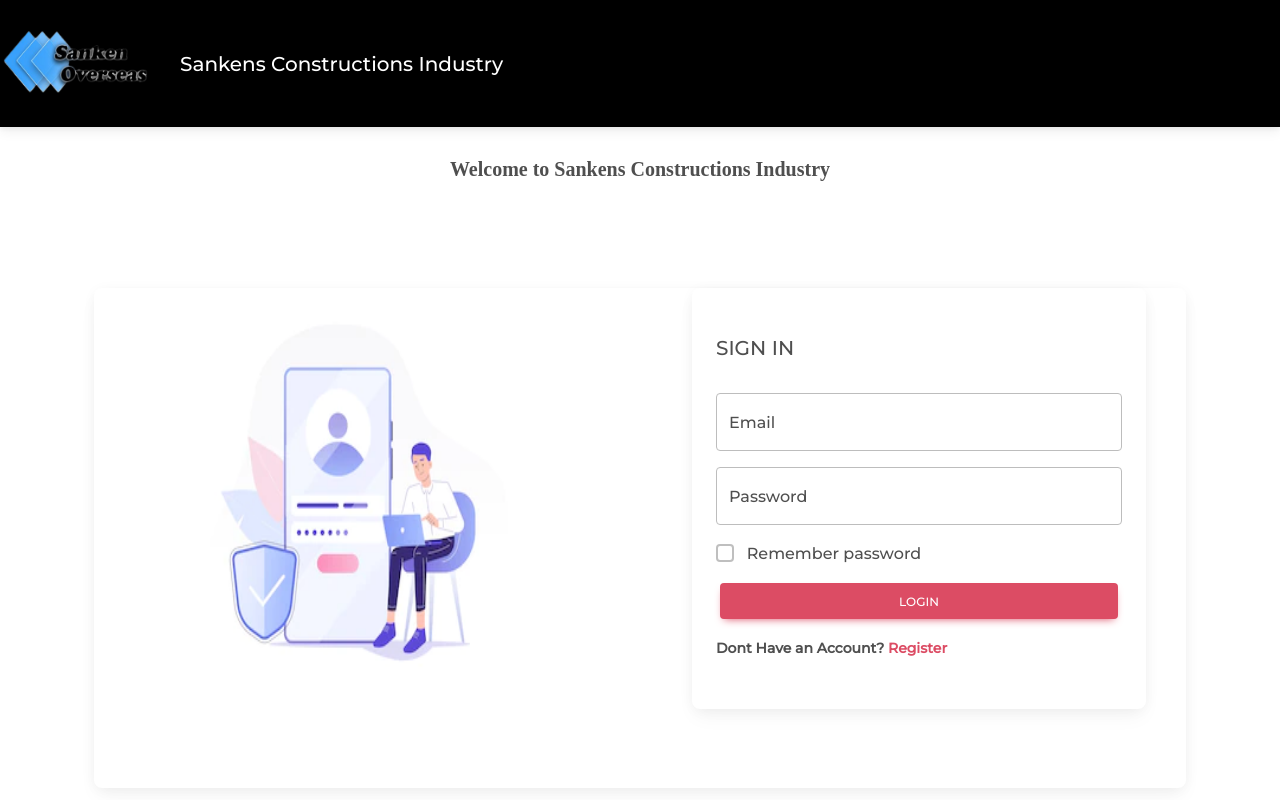
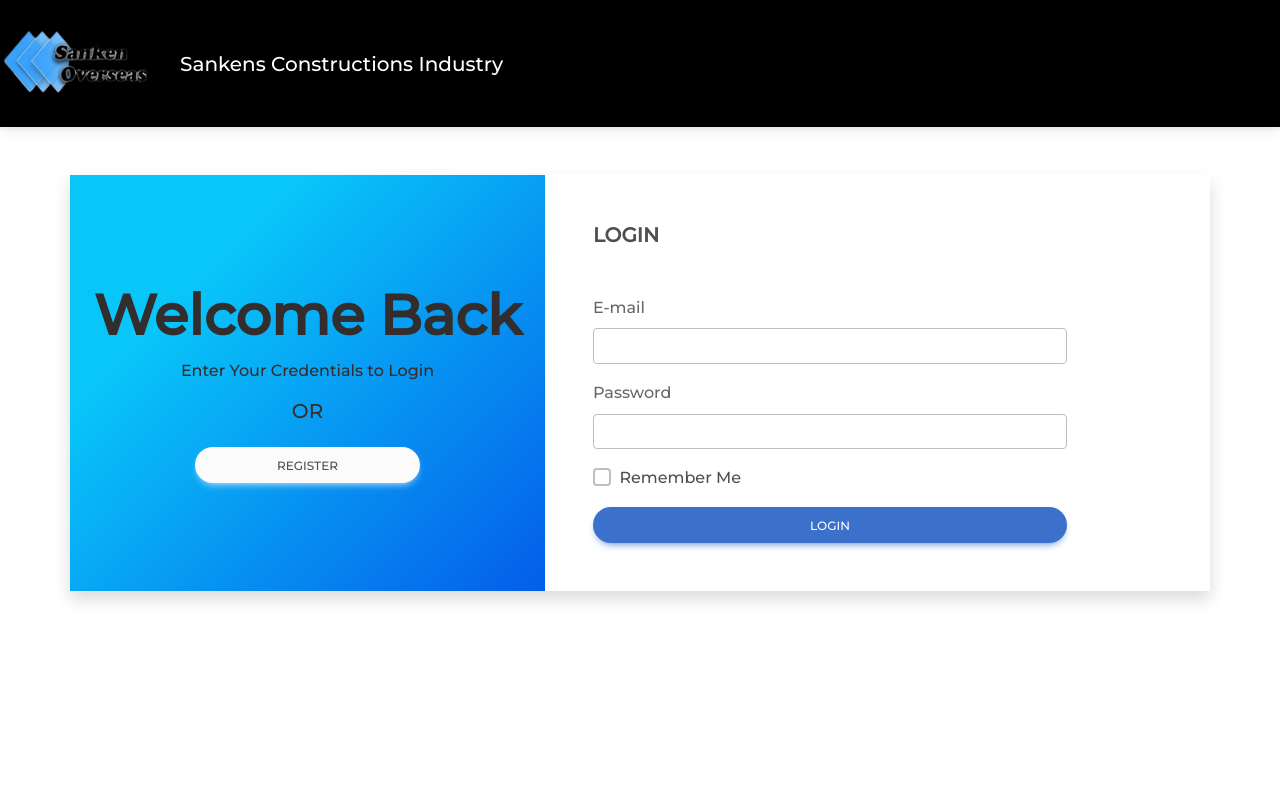
Before and after one commit to minosh00/CSSE_Procurement-Construction-Industry, a React (Create React App) app in the folder client/: page /login in a window 1280 px wide. Built offline with nearby package versions, Linux system fonts and the light colour scheme; a web font is replaced by a local one.

Commit message:
Modify Add Supplier

```diff
--- a/client/src/App.css
+++ b/client/src/App.css
@@ -28,6 +28,11 @@
   color: #61dafb;
 }
 
+.forml {
+  background-color: #045de9;
+  background-image: linear-gradient(315deg, #045de9 0%, #09c6f9 74%);
+}
+
 @keyframes App-logo-spin {
   from {
     transform: rotate(0deg);
--- a/client/src/App.js
+++ b/client/src/App.js
@@ -1,6 +1,8 @@
 import React, { useEffect, useState } from "react";
 
 import { BrowserRouter as Router, Route, Routes } from "react-router-dom";
+
+import './App.css'
 
 import Login from "./components/Auth/Login";
 import Register from "./components/Auth/RegisterUser";
--- a/client/src/components/Auth/Login.js
+++ b/client/src/components/Auth/Login.js
@@ -1,5 +1,5 @@
 import React, { useState } from "react";
-import { Link, useNavigate } from "react-router-dom";
+import { NavLink, useNavigate } from "react-router-dom";
 import { LoginSupplier } from "../../Services/AuthServices";
 import Swal from "sweetalert2";
 import logo from '../images/loginnn.webp'
@@ -45,62 +45,34 @@ const Login = () => {
 
     return (
         <div>
-            <center>
-                <div style={{ marginTop: "30px" }}>
-                    <center><h1 style={{ "font-family": 'Chilanka' }} ><b>Welcome to   Sankens Constructions Industry</b></h1></center>
-                </div>
-                <br />
-
-            </center>
-            <br />
-            <div className="container">
-                <div className="container mt-5">
-                    <div className="card card0 border-0">
-                        <div className="row d-flex">
-                            <div className="col-lg-6">
-                                <div className="card1 pb-5">
-
-                                    <div className="row px-3 justify-content-center mt-4 mb-5 border-line"> <img src={logo} style={{ height: "380px", width: "450px" }} className="image" /> </div>
-                                </div>
+            <div className="container shadow my-5">
+                <div className="row">
+                    <div className="col-md-5 d-flex flex-column align-items-center text-dark justify-content-center forml">
+                        <h3 className="display-4 fw-bolder"> Welcome Back</h3>
+                        <p className="lead text-center">Enter Your Credentials to Login</p>
+                        <h5 className="mb-4">OR</h5>
+                        <NavLink to="/register" className="btn btn-light rounded-pill pb-2 w-50">Register</NavLink>
+                    </div>
+                    <div className="col-md-6 p-5">
+                        <h1 className="display-6 fw-bolder mb-5">LOGIN</h1>
+                        <form className="form" onSubmit={(e) => onSubmit(e)}>
+                            <div class="mb-3">
+                                <label for="username" class="form-label">E-mail</label>
+                                <input name="email" value={email} onChange={(e) => onChange(e)} type="text" class="form-control" required />
                             </div>
-                            <div className="col-lg-6">
-                                <form className="form" onSubmit={(e) => onSubmit(e)}>
-                                    <div className="card2 card border-0 px-4 py-5">
-                                        <h1> SIGN IN</h1>
-                                        <br></br>
-                                        <div class="form-floating mb-3">
-                                            <input class="form-control" name="email" value={email} onChange={(e) => onChange(e)} required placeholder="Enter Email" />
-                                            <label for="floatingInput">Email </label>
-                                        </div>
-
-                                        <div class="form-floating mb-3">
-                                            <input class="form-control" type="password" placeholder="Password" name="password" minLength="6" value={password} onChange={(e) => onChange(e)} required />
-                                            <label for="floatingPassword">Password</label>
-                                        </div>
-
-                                        <div class="form-check mb-3">
-                                            <input class="form-check-input" type="checkbox" value="" id="rememberPasswordCheck" />&nbsp;
-                                            <label class="form-check-label" for="rememberPasswordCheck">
-                                                Remember password
-                                            </label>
-                                        </div>
-                                        <div className="row mb-3 px-3">
-                                            <button type="submit" className="btn btn-danger ">Login</button>
-                                        </div>
-                                        <div>
-
-                                            <b><small>Dont Have an Account? <a href="/register" className="text-danger "><b>Register</b></a></small></b>
-
-                                        </div>
-                                    </div>
-                                </form>
-
+                            <div class="mb-3">
+                                <label for="password" class="form-label">Password</label>
+                                <input name="password" minLength="6" value={password} onChange={(e) => onChange(e)} autoComplete="on" type="password" class="form-control" required />
                             </div>
-                        </div>
+                            <div class="mb-3 form-check">
+                                <input type="checkbox" class="form-check-input" id="exampleCheck1" />
+                                <label class="form-check-label" for="exampleCheck1">Remember Me</label>
+                            </div>
+                            <button type="submit" class="btn btn-primary w-100 rounded-pill">Login</button>
+                        </form>
                     </div>
                 </div>
             </div>
-
         </div>
 
     );
--- a/client/src/components/Auth/RegisterUser.js
+++ b/client/src/components/Auth/RegisterUser.js
@@ -1,15 +1,10 @@
-
 import React, { useState } from 'react';
-import { Link, useNavigate } from "react-router-dom";
+import { NavLink, useNavigate } from "react-router-dom";
 import { RegisterSiteManager } from '../../Services/AuthServices';
 import Swal from "sweetalert2";
-import logo from '../images/test.png'
 import '../Auth/ClientLogin.css'
 
-
 const RegisterUser = () => {
-
-
   const navigate = useNavigate();
 
   const [name, setName] = useState('');
@@ -23,16 +18,13 @@ const RegisterUser = () => {
     setName(e.target.value);
   };
 
-
   const handleEmail = (e) => {
     setEmail(e.target.value);
   };
 
-
   const handlePassword = (e) => {
     setPassword(e.target.value);
   };
-
 
   const handlesetsupplierAddress = (e) => {
     setsupplierAddress(e.target.value);
@@ -42,10 +34,9 @@ const RegisterUser = () => {
     setcompanyName(e.target.value);
   };
 
-
   const handleSubmit = async (e) => {
     e.preventDefault();
-    if (name === '' || email === '' ) {
+    if (name === '' || email === '') {
       {
         Swal.fire('error', 'Fill The All Data ', 'error')
         navigate("/register");
@@ -69,92 +60,80 @@ const RegisterUser = () => {
     }
   };
 
+  return (
+    <div>
+      <div className="container shadow my-4">
+        <div className="row justify-content-end">
+          <div className="col-md-5 d-flex flex-column align-items-center text-dark justify-content-center forml order-2">
+            <h3 className="display-4 fw-bolder text-center"> Welcome </h3>
+            <p className="lead text-center"> Enter User Details to Register </p>
+            <h5 className="mb-4">OR</h5>
+            <NavLink to="/login" className="btn btn-light rounded-pill pb-2 w-50">Login</NavLink>
+          </div>
+          <div className="col-md-7 p-5">
+            <h1 className="display-6 fw-bolder mb-2">REGISTER</h1>
+            <form className="form">
+              <div className='row py-3'>
+                <div class="col-md-6">
+                  <label for="name">Full Name</label>
+                  <input type="name"
+                    name="name"
+                    onChange={handleName} value={name}
+                    className="form-control"
+                    placeholder="Enter Your Name" />
+                </div>
+
+                <div class="col-md-6">
+                  <label for="name">Supplier Address</label>
+                  <input type="text"
+                    name="supplierAddress"
+                    onChange={handlesetsupplierAddress} value={supplierAddress}
+                    className="form-control"
+                    placeholder="Enter Supplier Address" />
+                </div>
+
+              </div>
+
+              <div className='row py-3'>
+                <div class="col-md-6">
+                  <label for="name">Company Name</label>
+                  <input type="text"
+                    name="companyName"
+                    onChange={handlecompanyname} value={companyName}
+                    className="form-control"
+                    placeholder="Enter Company Name" />
+                </div>
 
 
-  return (
-    <div>
-      <center>
-
-        <br />
-        <h1> Add New Supplier </h1>
-      </center>
-      <br />
-      <div className="container">
-
-        <div className="container mt-5">
-
-          <div className="card card0 border-0">
-            <div className="row d-flex">
-              <div className="col-lg-6">
-                <div className="card1 pb-5">
-
-                  <div className="row px-3 justify-content-center mt-4 mb-5 border-line"> <img src={logo} style={{ height: "380px", width: "450px" }} className="image" /> </div>
+                <div class="col-md-6">
+                  <label for="name">E-mail Address</label>
+                  <input type="email"
+                    name="email"
+                    onChange={handleEmail} value={email}
+                    className="form-control"
+                    placeholder="Enter Your E-mail" />
                 </div>
               </div>
-              <div className="col-lg-6">
-                <form className="form" >
-                  <div className="card2 card border-0 px-4 ">
 
-                    <br></br>
-                    <div class="form-floating mb-3">
-                      <input class="form-control" onChange={handleName} value={name} placeholder="Enter Full Name " />
-                      <label for="floatingInput"> Full Name  </label>
-                    </div>
-
-                    <div class="form-floating mb-3">
-                      <input class="form-control" type="text" onChange={handlesetsupplierAddress} value={supplierAddress} placeholder="Enter supplier Address " minLength="4" required />
-                      <label for="floatingPassword"> Supplier Address</label>
-                    </div>
-
-
-                    <div class="form-floating mb-3">
-                      <input class="form-control" type="text" onChange={handlecompanyname} value={companyName} placeholder="Enter Company Name " minLength="4" required />
-                      <label for="floatingPassword"> Company Name</label>
-                    </div>
-
-                    <div class="form-floating mb-3">
-                      <input class="form-control" onChange={handleEmail} value={email} placeholder="Enter Email" />
-                      <label for="floatingInput">Email </label>
-                    </div>
-
-
-                    <div class="form-floating mb-3">
-                      <input class="form-control" onChange={handlePassword} value={password} type="password" placeholder="Enter Password " />
-                      <label for="floatingInput">Password </label>
-                    </div>
-
-
-
-
-
-
-
-                    <div class="form-check mb-3">
-                      <input class="form-check-input" type="checkbox" value="" id="rememberPasswordCheck" />&nbsp;
-                      <label class="form-check-label" for="rememberPasswordCheck">
-                        Remember password
-                      </label>
-                    </div>
-                    <div className="row mb-3 px-3">
-                      <a ><button type="submit" onClick={handleSubmit} className="btn btn-danger">Add new Supplier</button></a>
-                    </div>
-                    <div>
-
-
-
-                    </div>
-                  </div>
-                </form>
-
+              <div className='row py-3'>
+                <div class="col-md-12">
+                  <label for="name">Password</label>
+                  <input type="password"
+                    name="password"
+                    onChange={handlePassword} value={password}
+                    className="form-control"
+                    placeholder="Enter Your Password" />
+                </div>
               </div>
-            </div>
-
-
+              <div class="mb-3 form-check">
+                <input type="checkbox" class="form-check-input" id="exampleCheck1" />
+                <label class="form-check-label" for="exampleCheck1">Remember your Password</label>
+              </div>
+              <button type="submit" onClick={handleSubmit} class="btn btn-primary w-100 mt-4 rounded-pill">Register</button>
+            </form>
           </div>
         </div>
       </div>
-
-      <br></br><br></br>    <br></br><br></br>    <br></br><br></br>
     </div>
 
   );
--- a/client/src/components/SiteManager/DisplayOrderDeliverdStatus.js
+++ b/client/src/components/SiteManager/DisplayOrderDeliverdStatus.js
@@ -38,10 +38,10 @@ function DisplayOrderDeliverdStatus() {
           <div className="row">
             <div class="input-group">
               <div className="col-md-6 mx-auto">
-                <input type="search" class="form-control rounded" placeholder="Search by OrderID" aria-label="Search" onChange={event => { setserachItem(event.target.value) }}
+                <input type="search" class="form-control rounded" placeholder="Search by Location" aria-label="Search" onChange={event => { setserachItem(event.target.value) }}
                   aria-describedby="search-addon" />
               </div>
-            </div> <br /> <br />
+            </div> <br /> <br /> <br />
 
             <table className="table table-bordered">
               <thead className="table-dark">
@@ -60,7 +60,7 @@ function DisplayOrderDeliverdStatus() {
                   users.filter((users) => {
                     if (serachItem == "") {
                       return users
-                    } else if (users.OrderID.toLowerCase().includes(serachItem.toLowerCase())) {
+                    } else if (users.location.toLowerCase().includes(serachItem.toLowerCase())) {
                       return users
                     }
                   })
--- a/client/src/components/Suuplier/AllOrderRequestView.js
+++ b/client/src/components/Suuplier/AllOrderRequestView.js
@@ -1,7 +1,6 @@
 import React, { useState, useEffect } from "react";
 import { GetIDoRDER } from "../../Services/SupplierServices";
 import { AuthUser } from "../../Services/AuthServices"
-import { Badge } from "reactstrap";
 import SideNavbarSup from "../Auth/SideNavbarSup";
 
 function AllOrderRequestView() {
--- a/client/src/components/procurementStaff/AddSupplier.js
+++ b/client/src/components/procurementStaff/AddSupplier.js
@@ -2,7 +2,6 @@ import React, { useState } from 'react';
 import { useNavigate } from "react-router-dom";
 import { RegisterSupplier } from '../../Services/AuthServices';
 import Swal from "sweetalert2";
-import logo from '../images/test.png'
 import '../Auth/ClientLogin.css'
 import SideNavbar from '../Auth/SideNavbar';
 
@@ -65,93 +64,62 @@ const AddSupplier = () => {
     return (
         <div>
             <SideNavbar />
-            <div class="container my-5 py-5 mx-auto">
-                <div class="row">
-                    <div class="col-md-4">
-                        <div class="card border-success mb-4 border-4" style={{ maxWidth: '48rem' }}>
-                            <div class="card">
-                                <div class="card-body">
-                                    <div class="row">
-                                    </div> <br />
-                                    <div class="col">
-                                        <center>
-                                            <img src={logo} alt='' />
-                                        </center>
-                                    </div>
+            <div className="container shadow my-4">
+                <div className="row justify-content-end">
+                    <div className="col-md-5 d-flex flex-column align-items-center text-dark justify-content-center order">
+                        <img src='https://thumbs.dreamstime.com/b/moving-supplier-who-counts-cardboard-box-88561026.jpg' alt="logo" style={{width: '100%', height: '100%'}} />
+                    </div>
+                    <div className="col-md-7 p-5">
+                        <h2 className="fw-bolder mb-2 py-3"><center>Add New Supplier</center></h2>
+                        <form className="form">
+                            <div className='row py-3'>
+                                <div class="col-md-6">
+                                    <label for="name">Full Name</label>
+                                    <input type="name"
+                                        name="name"
+                                        onChange={handleName} value={name}
+                                        className="form-control"
+                                        placeholder="Enter Your Name" />
+                                </div>
+                                <div class="col-md-6">
+                                    <label for="name">Supplier Address</label>
+                                    <input type="text"
+                                        name="supplierAddress"
+                                        onChange={handlesetsupplierAddress} value={supplierAddress}
+                                        className="form-control"
+                                        placeholder="Enter Supplier Address" />
                                 </div>
                             </div>
-                        </div>
-                    </div>
-                    <div class="col-md-8">
-                        <div class="card" style={{ maxWidth: '98rem' }}>
-                            <div class="card">
-                                <div class="card-body">
-                                    <div class="row">
-                                        <div class="col">
-                                            <center>
-                                                <h1>Add Suppliers</h1>
-                                            </center>
-                                        </div>
-                                    </div>
-                                    <div class="row">
-                                        <div class="col">
-                                            <form className="form" >
-                                                <div>
-                                                    <br></br>
-                                                    <div class="form-floating mb-3">
-                                                        <input class="form-control" onChange={handleName} value={name} placeholder="Enter Full Name " />
-                                                        <label for="floatingInput"> Full Name  </label>
-                                                    </div>
-
-                                                    <div class="form-floating mb-3">
-                                                        <input class="form-control" type="text" onChange={handlesetsupplierAddress} value={supplierAddress} placeholder="Enter supplier Address " minLength="4" required />
-                                                        <label for="floatingPassword"> Supplier Address</label>
-                                                    </div>
-
-
-                                                    <div class="form-floating mb-3">
-                                                        <input class="form-control" type="text" onChange={handlecompanyname} value={companyName} placeholder="Enter Company Name " minLength="4" required />
-                                                        <label for="floatingPassword"> Company Name</label>
-                                                    </div>
-
-                                                    <div class="form-floating mb-3">
-                                                        <input class="form-control" onChange={handleEmail} value={email} placeholder="Enter Email" />
-                                                        <label for="floatingInput">Email </label>
-                                                    </div>
-
-
-                                                    <div class="form-floating mb-3">
-                                                        <input class="form-control" onChange={handlePassword} value={password} type="password" placeholder="Enter Password " />
-                                                        <label for="floatingInput">Password </label>
-                                                    </div>
-
-
-
-
-
-
-
-                                                    <div class="form-check mb-3">
-                                                        <input class="form-check-input" type="checkbox" value="" id="rememberPasswordCheck" />&nbsp;
-                                                        <label class="form-check-label" for="rememberPasswordCheck">
-                                                            Remember password
-                                                        </label>
-                                                    </div>
-                                                    <div className="row mb-3 px-3">
-                                                        <a ><button type="submit" onClick={handleSubmit} className="btn btn-danger">Add new Supplier</button></a>
-                                                    </div>
-                                                    <div>
-
-
-
-                                                    </div>
-                                                </div>
-                                            </form>
-                                        </div>
-                                    </div>  <br />
+                            <div className='row py-3'>
+                                <div class="col-md-6">
+                                    <label for="name">Company Name</label>
+                                    <input type="text"
+                                        name="companyName"
+                                        onChange={handlecompanyname} value={companyName}
+                                        className="form-control"
+                                        placeholder="Enter Company Name" />
+                                </div>
+                                <div class="col-md-6">
+                                    <label for="name">E-mail Address</label>
+                                    <input type="email"
+                                        name="email"
+                                        onChange={handleEmail} value={email}
+                                        className="form-control"
+                                        placeholder="Enter Your E-mail" />
                                 </div>
                             </div>
-                        </div>
+                            <div className='row py-3'>
+                                <div class="col-md-12">
+                                    <label for="name">Password</label>
+                                    <input type="password"
+                                        name="password"
+                                        onChange={handlePassword} value={password}
+                                        className="form-control"
+                                        placeholder="Enter Your Password" />
+                                </div>
+                            </div>
+                            <button type="submit" onClick={handleSubmit} class="btn btn-primary w-100 mt-4 rounded-pill">Register Supplier</button>
+                        </form>
                     </div>
                 </div>
             </div>
```
